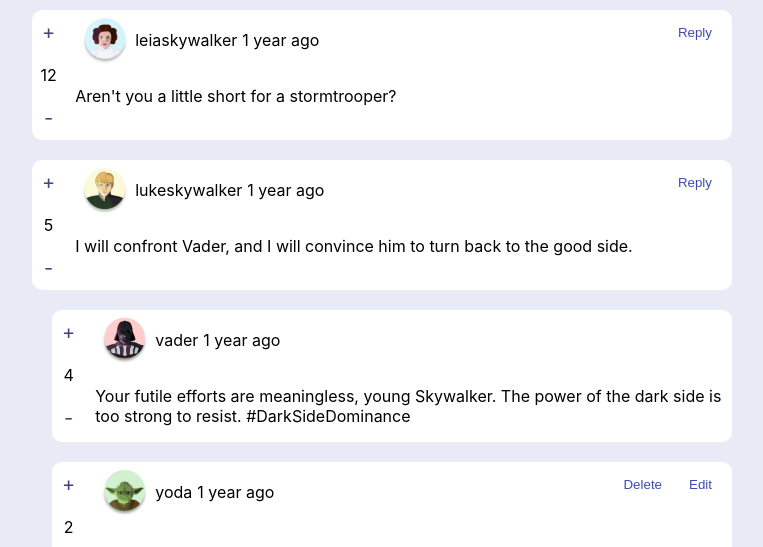
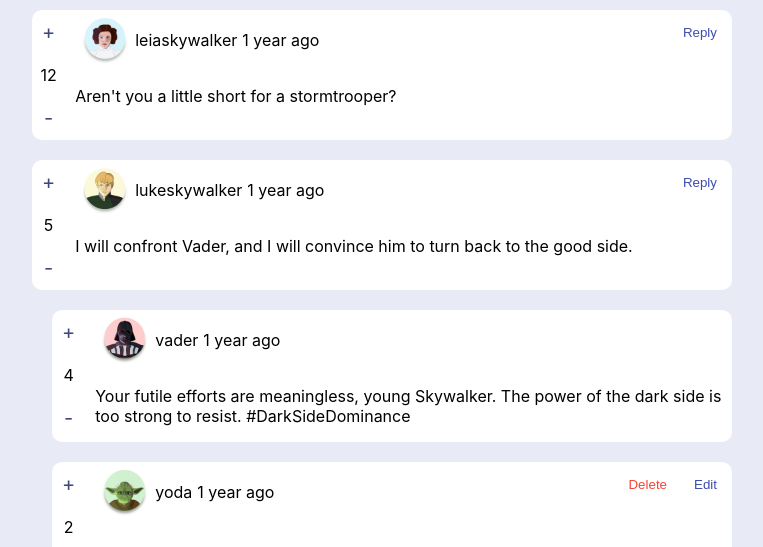
Before and after one commit to miganson/comments-section, a React (Create React App) app: page / in a window 1280 px wide. Shown: the top 547 px of the page, without its empty margins (258-1021 px from the left). Built offline with nearby package versions, Linux system fonts and the light colour scheme.

Commit message:
added color fix

```diff
--- a/src/components/Comment/Comment.css
+++ b/src/components/Comment/Comment.css
@@ -14,7 +14,7 @@
   border: none;
   color: #3e4daf;
   cursor: pointer;
-  padding: 5px 10px;
+  padding: 5px 5px;
 }
 
 .comment .actions button.reply {
@@ -23,6 +23,7 @@
 
 .comment .actions button.delete {
   background-color: white;
+  color: #f24537;
   right: 60px;
 }
 
--- a/src/components/Reply/Reply.css
+++ b/src/components/Reply/Reply.css
@@ -11,11 +11,10 @@
 .reply .actions button.delete {
   position: absolute;
   top: 10px;
-  border-radius: 10px;
   border: none;
-  background-color: #3f467d;
-  color: white;
-  padding: 5px 10px;
+  color: #3e4daf;
+  cursor: pointer;
+  padding: 5px 5px;
 }
 
 .reply .actions button.reply {
@@ -23,6 +22,8 @@
 }
 
 .reply .actions button.delete {
+  background-color: white;
+  color: #f24537;
   right: 60px;
 }
 
```
